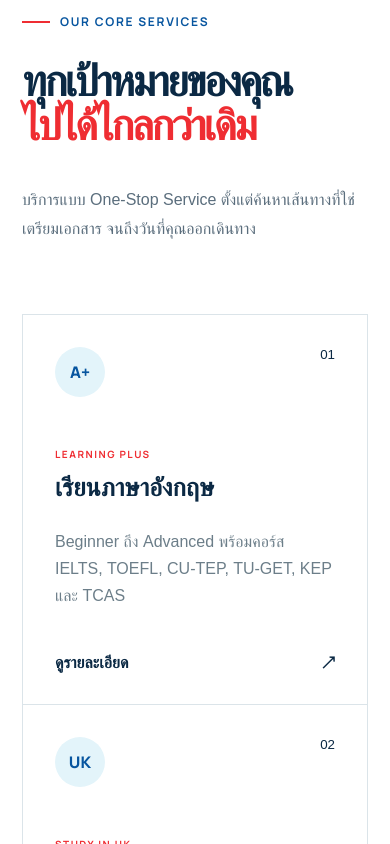
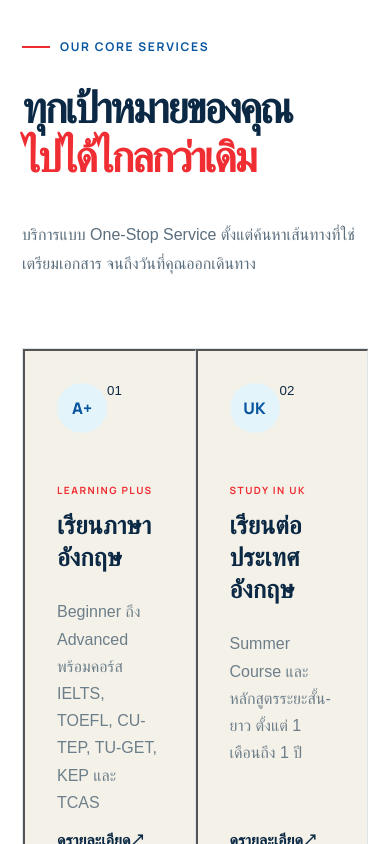
Before and after one commit to interplusconsulting/interplusconsulting-web, a Next.js app: page / in a window 390 px wide. Shown: the part 940-1784 px from the top of the page. Built offline with nearby package versions, Linux system fonts and the light colour scheme; a web font is replaced by a local one.

Commit message:
Polish responsive interactions and experience gallery

```diff
--- a/app/contact-form.tsx
+++ b/app/contact-form.tsx
@@ -1,8 +1,22 @@
 'use client';
 
-import { FormEvent } from 'react';
+import { FormEvent, useEffect, useRef } from 'react';
 
 export default function ContactForm() {
+  const serviceRef = useRef<HTMLSelectElement>(null);
+  const messageRef = useRef<HTMLTextAreaElement>(null);
+
+  useEffect(() => {
+    const fillSelectedProgram = (event: Event) => {
+      const { service, message } = (event as CustomEvent<{ service: string; message: string }>).detail;
+      if (serviceRef.current) serviceRef.current.value = service;
+      if (messageRef.current) messageRef.current.value = message;
+    };
+
+    window.addEventListener('interplus:program-selected', fillSelectedProgram);
+    return () => window.removeEventListener('interplus:program-selected', fillSelectedProgram);
+  }, []);
+
   const submit = (event: FormEvent<HTMLFormElement>) => {
     event.preventDefault();
     const form = new FormData(event.currentTarget);
@@ -24,8 +38,8 @@ export default function ContactForm() {
       <label>เบอร์โทร<input name="phone" type="tel" autoComplete="tel" placeholder="08x-xxx-xxxx" required /></label>
       <label>อีเมล<input name="email" type="email" autoComplete="email" placeholder="you@email.com" required /></label>
     </div>
-    <label>บริการที่สนใจ<select name="service" defaultValue="" required><option value="" disabled>เลือกบริการ</option><option>เรียนภาษาอังกฤษ</option><option>เรียนต่อประเทศอังกฤษ</option><option>ทำงานต่างประเทศ</option><option>ท่องเที่ยวและวีซ่า</option></select></label>
-    <label>เล่าเป้าหมายของคุณ<textarea name="message" rows={4} placeholder="อยากไปประเทศไหน หรือมีคำถามอะไรเพิ่มเติม" required /></label>
+    <label>บริการที่สนใจ<select ref={serviceRef} name="service" defaultValue="" required><option value="" disabled>เลือกบริการ</option><option>เรียนภาษาอังกฤษ</option><option>เรียนต่อประเทศอังกฤษ</option><option>ทำงานต่างประเทศ</option><option>ท่องเที่ยวและวีซ่า</option></select></label>
+    <label>แผนที่คุณให้ความสนใจ<textarea ref={messageRef} name="message" rows={4} placeholder="อยากไปประเทศไหน หรือมีคำถามอะไรเพิ่มเติม" required /></label>
     <button className="button" type="submit">ส่งข้อมูลให้ที่ปรึกษา ↗</button>
   </form>;
 }
--- a/app/language-switcher.tsx
+++ b/app/language-switcher.tsx
@@ -29,7 +29,7 @@ const thToEn: Record<string, string> = {
   'ภาพบรรยากาศ':'Our atmosphere','บรรยากาศการเรียนและกิจกรรมที่ช่วยเปิดโลกใหม่ให้ผู้เรียนของเรา':'Learning and activity moments that open new worlds for our students.','ครูผู้สอน':'Our teacher','บรรยากาศการเรียน':'Learning atmosphere','กิจกรรมของผู้เรียน':'Student activities','ประสบการณ์ต่างประเทศ':'Overseas experience','ขยาย ↗':'Enlarge ↗',
   'พร้อมออกเดินทาง':'Ready to travel','แบบไม่ต้องกังวล?':'without the worry?','วีซ่าทุกประเภท':'All visa types','ตั๋วเครื่องบิน':'Flight booking','ทัวร์ส่วนตัว':'Private tours',
   'เริ่มต้นบทใหม่':'Start your next','ของคุณวันนี้':'chapter today','บอกเราว่าคุณสนใจอะไร ทีมที่ปรึกษาจะติดต่อกลับเพื่อช่วยวางแผนเบื้องต้นโดยไม่มีค่าใช้จ่าย':'Tell us what interests you. An advisor will contact you for a free initial consultation.','ครูจิว':'Kru Jew','พี่ลิต้า':'P’Lita',
-  'ชื่อ-นามสกุล':'Full name','เบอร์โทร':'Phone number','อีเมล':'Email','บริการที่สนใจ':'Service of interest','เลือกบริการ':'Choose a service','เล่าเป้าหมายของคุณ':'Tell us your goal','ส่งข้อมูลให้ที่ปรึกษา ↗':'Send to an advisor ↗','ติดต่อเรา':'Contact us','โทรศัพท์ • ครูจิว':'Phone • Kru Jew','โทรศัพท์ • พี่ลิต้า':'Phone • P’Lita','โทรออก ↗':'Call ↗','ส่งอีเมล ↗':'Send email ↗','ติดต่อผ่าน LINE':'Contact us on LINE','ติดตามบน Facebook':'Follow us on Facebook','แผนที่และที่ตั้ง':'Map & location','Learning Plus By Kru Jew เลขที่ 130 ซอย 1 ตำบลสำราญ อำเภอเมืองยโสธร จังหวัดยโสธร 35000':'Learning Plus By Kru Jew, 130 Soi 1, Samran, Mueang Yasothon, Yasothon 35000','เปิดใน Google Maps ↗':'Open in Google Maps ↗',
+  'ชื่อ-นามสกุล':'Full name','เบอร์โทร':'Phone number','อีเมล':'Email','บริการที่สนใจ':'Service of interest','เลือกบริการ':'Choose a service','แผนที่คุณให้ความสนใจ':'Plan you are interested in','ส่งข้อมูลให้ที่ปรึกษา ↗':'Send to an advisor ↗','ติดต่อเรา':'Contact us','โทรศัพท์ • ครูจิว':'Phone • Kru Jew','โทรศัพท์ • พี่ลิต้า':'Phone • P’Lita','โทรออก ↗':'Call ↗','ส่งอีเมล ↗':'Send email ↗','ติดต่อผ่าน LINE':'Contact us on LINE','ติดตามบน Facebook':'Follow us on Facebook','แผนที่และที่ตั้ง':'Map & location','Learning Plus By Kru Jew เลขที่ 130 ซอย 1 ตำบลสำราญ อำเภอเมืองยโสธร จังหวัดยโสธร 35000':'Learning Plus By Kru Jew, 130 Soi 1, Samran, Mueang Yasothon, Yasothon 35000','เปิดใน Google Maps ↗':'Open in Google Maps ↗',
 };
 
 const placeholders: Record<string, string> = {'กรอกชื่อของคุณ':'Enter your name','08x-xxx-xxxx':'Phone number','you@email.com':'you@email.com','อยากไปประเทศไหน หรือมีคำถามอะไรเพิ่มเติม':'Which country interests you, or what would you like to ask?'};
--- a/app/page.tsx
+++ b/app/page.tsx
@@ -4,13 +4,7 @@ import WorkPathways from './work-pathways';
 import MobileMenu from './mobile-menu';
 import ExperienceGallery from './experience-gallery';
 import ContactForm from './contact-form';
-
-const services = [
-  { icon: 'A+', label: 'LEARNING PLUS', title: 'เรียนภาษาอังกฤษ', text: 'Beginner ถึง Advanced พร้อมคอร์ส IELTS, TOEFL, CU-TEP, TU-GET, KEP และ TCAS' },
-  { icon: 'UK', label: 'STUDY IN UK', title: 'เรียนต่อประเทศอังกฤษ', text: 'Summer Course และหลักสูตรระยะสั้น-ยาว ตั้งแต่ 1 เดือนถึง 1 ปี' },
-  { icon: 'W', label: 'WORK ABROAD', title: 'ทำงานต่างประเทศ', text: 'Seasonal Work, Work & Travel และโอกาสทำงานสำหรับผู้มีทักษะ' },
-  { icon: '✈', label: 'TRAVEL & VISA', title: 'ท่องเที่ยวและวีซ่า', text: 'วางแผนการเดินทาง วีซ่า ตั๋วเครื่องบิน ทัวร์ส่วนตัว และไกด์' },
-];
+import ServiceCards from './service-cards';
 
 const steps = [
   ['01', 'คุยกับที่ปรึกษา', 'เล่าเป้าหมาย งบประมาณ และช่วงเวลาที่ต้องการ'],
@@ -21,7 +15,7 @@ const steps = [
 
 const experiencePhotos = [
   { src: '/experience/experience-02.webp', alt: 'ครูผู้สอน Inter Plus Consulting', caption: 'ครูผู้สอน', kind: 'teacher' },
-  { src: '/experience/experience-07.webp', alt: 'บรรยากาศภายในห้องเรียน', caption: 'บรรยากาศการเรียน', kind: 'classroom' },
+  { src: '/experience/experience-02-arm-fixed.png', alt: 'บรรยากาศภายในห้องเรียน', caption: 'บรรยากาศการเรียน', kind: 'classroom' },
   { src: '/experience/experience-08.webp', alt: 'บรรยากาศกิจกรรมกลุ่มของผู้เรียน', caption: 'กิจกรรมของผู้เรียน', kind: 'group' },
   { src: '/experience/experience-05.webp', alt: 'บรรยากาศการเดินทางและกิจกรรมต่างประเทศ', caption: 'ประสบการณ์ต่างประเทศ', kind: 'travel-experience' },
 ];
@@ -38,7 +32,7 @@ export default function Home() {
 
     <div className="ticker">เรียนภาษาอังกฤษ　✦　เรียนต่อ UK　✦　ทำงานต่างประเทศ　✦　วีซ่าและการเดินทาง　✦　ทัวร์ส่วนตัว</div>
 
-    <section className="section" id="services"><div className="heading"><div><p className="kicker"><i/> OUR CORE SERVICES</p><h2>ทุกเป้าหมายของคุณ<br/><em>ไปได้ไกลกว่าเดิม</em></h2></div><p>บริการแบบ One-Stop Service ตั้งแต่ค้นหาเส้นทางที่ใช่ เตรียมเอกสาร จนถึงวันที่คุณออกเดินทาง</p></div><div className="service-grid">{services.map((s,i)=><article className="service-card" key={s.title}><div><span className="service-icon">{s.icon}</span><small>0{i+1}</small></div><label>{s.label}</label><h3>{s.title}</h3><p>{s.text}</p><a href="#contact">ดูรายละเอียด <b>↗</b></a></article>)}</div></section>
+    <section className="section" id="services"><div className="heading"><div><p className="kicker"><i/> OUR CORE SERVICES</p><h2>ทุกเป้าหมายของคุณ<br/><em>ไปได้ไกลกว่าเดิม</em></h2></div><p>บริการแบบ One-Stop Service ตั้งแต่ค้นหาเส้นทางที่ใช่ เตรียมเอกสาร จนถึงวันที่คุณออกเดินทาง</p></div><ServiceCards /></section>
 
     <section className="learning"><div className="learning-copy"><p className="kicker light"><i/> LEARNING PLUS BY KRU JEW</p><h2>ภาษาอังกฤษ<br/>ที่พาคุณไปถึง<br/><em>เป้าหมายจริง</em></h2><p>เรียนตัวต่อตัว กลุ่มเล็ก ออนไลน์ ออนไซต์ หรือ Hybrid ปรับบทเรียนให้เหมาะกับระดับและเป้าหมายของผู้เรียน</p><a className="button white" href="#contact">สอบถามคอร์สเรียน ↗</a></div><div className="course-list">{[['01','Test Preparation','TOEFL · IELTS · CU-TEP · TU-GET · KEPT'],['02','Academic & Admission','ม.1 / ม.4 · TCAS · NETSAT · TGAT · A-Level'],['03','Global Readiness','เตรียมภาษาเพื่อเรียนต่อและทำงานต่างประเทศ'],['04','Thai for Foreigners','คอร์สภาษาไทยสำหรับชาวต่างชาติ']].map(c=><article className="course" key={c[0]}><b>{c[0]}</b><div><h3>{c[1]}</h3><p>{c[2]}</p></div></article>)}</div></section>
 
--- a/app/responsive-fixes.css
+++ b/app/responsive-fixes.css
@@ -80,6 +80,41 @@ h1, h2, h3, p, a, label { overflow-wrap: break-word; }
 .lightbox-next { justify-self: end; }
 @keyframes gallery-in { from { opacity: 0; } }
 
+/* Move dense sections to their compact layout before text starts to squeeze. */
+@media (max-width: 1280px) {
+  .contact { grid-template-columns: minmax(0, 1fr); }
+  .contact-intro, .contact form { min-width: 0; }
+  .details > a strong { overflow-wrap: normal; word-break: normal; }
+  .details > a[href^="tel:"] strong { white-space: nowrap; }
+}
+
+@media (max-width: 1180px) {
+  .service-grid { grid-template-columns: repeat(2, minmax(0, 1fr)); }
+  .steps { grid-template-columns: repeat(2, minmax(0, 1fr)); }
+}
+
+@media (min-width: 761px) and (max-width: 980px) {
+  .travel {
+    flex-direction: row;
+    align-items: center;
+    justify-content: space-between;
+    gap: clamp(32px, 6vw, 72px);
+  }
+  .travel > div:first-child {
+    flex: 1 1 48%;
+    min-width: 0;
+  }
+  .travel > div:last-child {
+    flex: 0 1 440px;
+    grid-template-columns: repeat(2, minmax(0, 1fr));
+    width: min(48%, 440px);
+  }
+  .travel span {
+    min-width: 0;
+    width: 100%;
+  }
+}
+
 @media (max-width: 980px) {
   .hero {
     background-image:
@@ -161,6 +196,18 @@ h1, h2, h3, p, a, label { overflow-wrap: break-word; }
 /* Keep headings compact across languages and avoid isolated final words. */
 h1, h2, h3 { text-wrap: balance; }
 p, li, blockquote { text-wrap: pretty; }
+html[lang="th"] .hero h1 { line-height: 1.1; }
+html[lang="th"] .heading h2,
+html[lang="th"] .learning h2,
+html[lang="th"] .uk h2,
+html[lang="th"] .about h2,
+html[lang="th"] .travel h2,
+html[lang="th"] .contact h2,
+html[lang="th"] .gallery-heading h2 { line-height: 1.14; }
+html[lang="th"] .service-card h3,
+html[lang="th"] .path-grid h3,
+html[lang="th"] .steps h3,
+html[lang="th"] .contact-map h3 { line-height: 1.28; }
 html[lang="en"] .hero h1 {
   font-size: clamp(48px, 5.45vw, 78px);
   line-height: .98;
@@ -189,6 +236,24 @@ html[lang="en"] .hero h1 {
   .path-grid article > button { padding-left: 28px; padding-right: 28px; }
   .path-grid h3 { font-size: 25px; }
   .path-cta { padding-left: 28px; padding-right: 28px; }
+}
+
+@media (max-width: 760px) {
+  .travel {
+    align-items: center;
+    text-align: center;
+  }
+  .travel > div:first-child { width: 100%; }
+  .travel .kicker { justify-content: center; }
+  .travel > div:last-child {
+    grid-template-columns: 1fr;
+    width: min(100%, 360px);
+    margin-inline: auto;
+  }
+  .travel span {
+    width: 100%;
+    min-width: 0;
+  }
 }
 
 @media (max-width: 420px) {
@@ -251,3 +316,7 @@ html[lang="en"] .hero h1 {
   .language-switcher button { padding-left: 1px; padding-right: 1px; }
   .menu-toggle { width: 40px; height: 40px; }
 }
+.hero > .orbit { display: none; }
+.service-card { background: var(--cream); text-align: left; color: inherit; font: inherit; cursor: pointer; }
+.service-card > .service-link { margin-top: auto; font-weight: 600; }
+.service-card > .service-link b { float: right; }
--- /dev/null
+++ b/app/service-cards.tsx
@@ -0,0 +1,30 @@
+'use client';
+
+const services = [
+  { icon: 'A+', label: 'LEARNING PLUS', title: 'เรียนภาษาอังกฤษ', text: 'Beginner ถึง Advanced พร้อมคอร์ส IELTS, TOEFL, CU-TEP, TU-GET, KEP และ TCAS' },
+  { icon: 'UK', label: 'STUDY IN UK', title: 'เรียนต่อประเทศอังกฤษ', text: 'Summer Course และหลักสูตรระยะสั้น-ยาว ตั้งแต่ 1 เดือนถึง 1 ปี' },
+  { icon: 'W', label: 'WORK ABROAD', title: 'ทำงานต่างประเทศ', text: 'Seasonal Work, Work & Travel และโอกาสทำงานสำหรับผู้มีทักษะ' },
+  { icon: '✈', label: 'TRAVEL & VISA', title: 'ท่องเที่ยวและวีซ่า', text: 'วางแผนการเดินทาง วีซ่า ตั๋วเครื่องบิน ทัวร์ส่วนตัว และไกด์' },
+];
+
+export default function ServiceCards() {
+  const selectService = (service: (typeof services)[number]) => {
+    window.dispatchEvent(new CustomEvent('interplus:program-selected', {
+      detail: {
+        service: service.title,
+        message: `สนใจบริการ ${service.title}\nรายละเอียด: ${service.text}`,
+      },
+    }));
+    document.querySelector('#contact')?.scrollIntoView({ behavior: 'smooth', block: 'start' });
+  };
+
+  return <div className="service-grid">{services.map((service, index) =>
+    <button className="service-card" type="button" key={service.title} onClick={() => selectService(service)}>
+      <div><span className="service-icon">{service.icon}</span><small>0{index + 1}</small></div>
+      <label>{service.label}</label>
+      <h3>{service.title}</h3>
+      <p>{service.text}</p>
+      <span className="service-link">ดูรายละเอียด <b>↗</b></span>
+    </button>
+  )}</div>;
+}
--- a/app/work-pathways.tsx
+++ b/app/work-pathways.tsx
@@ -10,14 +10,25 @@ const paths = [
 
 export default function WorkPathways() {
   const [selected, setSelected] = useState('travel');
+
+  const selectProgram = (path: (typeof paths)[number]) => {
+    setSelected(path.id);
+    window.dispatchEvent(new CustomEvent('interplus:program-selected', {
+      detail: {
+        service: 'ทำงานต่างประเทศ',
+        message: `สนใจโปรแกรม ${path.title}\nระยะเวลา: ${path.duration}\nรายละเอียด: ${path.description}`,
+      },
+    }));
+  };
+
   return <div className="path-grid">{paths.map(path => {
     const active = selected === path.id;
     return <article className={`${path.accent ? 'red' : ''} ${active ? 'selected' : ''}`} key={path.id}>
-      <button type="button" aria-pressed={active} onClick={()=>setSelected(path.id)}>
+      <button type="button" aria-pressed={active} onClick={() => selectProgram(path)}>
         <span className="path-arrow">↗</span><small>{path.duration}</small><h3>{path.title}</h3><p>{path.description}</p>
         <span className="selection-label">{active ? 'เลือกแล้ว ✓' : 'เลือกโปรแกรมนี้'}</span>
       </button>
-      <a className="path-cta" href="#contact">สนใจโปรแกรมนี้ <span>→</span></a>
+      <a className="path-cta" href="#contact" onClick={() => selectProgram(path)}>สนใจโปรแกรมนี้ <span>→</span></a>
     </article>;
   })}</div>;
 }
--- a/next.config.ts
+++ b/next.config.ts
@@ -1,5 +1,19 @@
 import type { NextConfig } from 'next';
 
-const nextConfig: NextConfig = {};
+const securityHeaders = [
+  { key: 'Content-Security-Policy', value: "default-src 'self'; base-uri 'self'; object-src 'none'; frame-ancestors 'none'; form-action 'self' mailto:; img-src 'self' data:; font-src 'self' https://fonts.gstatic.com; style-src 'self' 'unsafe-inline' https://fonts.googleapis.com; script-src 'self' 'unsafe-inline'; frame-src https://www.google.com; connect-src 'self'; upgrade-insecure-requests" },
+  { key: 'Permissions-Policy', value: 'camera=(), microphone=(), geolocation=()' },
+  { key: 'Referrer-Policy', value: 'strict-origin-when-cross-origin' },
+  { key: 'X-Content-Type-Options', value: 'nosniff' },
+  { key: 'X-Frame-Options', value: 'DENY' },
+];
+
+const nextConfig: NextConfig = {
+  poweredByHeader: false,
+  productionBrowserSourceMaps: false,
+  async headers() {
+    return [{ source: '/(.*)', headers: securityHeaders }];
+  },
+};
 
 export default nextConfig;
```
Also changed, not shown: public/experience/experience-02-arm-fixed.png (added), 1 other file (tests, documents, lock files or other folders).
